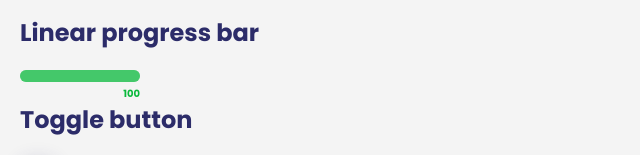
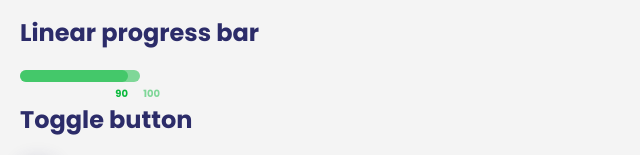
Before and after one commit to Ma-Petite-Planete/ma-petite-librairie, a React (Vite) app: page / in a window 1280 px wide. Shown: the part 5001-5156 px from the top of the page, without its empty margins (0-640 px from the left). Built offline with nearby package versions, Linux system fonts and the light colour scheme; a web font is replaced by a local one.

Commit message:
clean code

```diff
--- a/src/App.tsx
+++ b/src/App.tsx
@@ -460,7 +460,7 @@ function App() {
       <h2>Linear progress bar</h2>
       <MppLinearProgressBar
         maxValue={100}
-        value={100}
+        value={90}
         colorStyle={ProgressBarStyle.green}
       />
 
--- a/src/components/MppLinearProgressBar/MppLinearProgressBar.tsx
+++ b/src/components/MppLinearProgressBar/MppLinearProgressBar.tsx
@@ -49,6 +49,7 @@ export const MppLinearProgressBar: React.FC<LinearProgressBarProps> = ({
   const finishPercentage = Math.round((value / maxValue) * 100);
 
   return (
+    <>
       <div className={`linear_progress_bar_container ${colorStyle}`}>
         <div className="linear_progress_bar--background_value">
           <div className="progress_bar background_value--indicator">
@@ -67,5 +68,6 @@ export const MppLinearProgressBar: React.FC<LinearProgressBarProps> = ({
           {maxValue}
         </p>
       </div>
+    </>
   );
 };
--- a/src/components/MppLinearProgressBar/mpp_linear_progress_bar.css
+++ b/src/components/MppLinearProgressBar/mpp_linear_progress_bar.css
@@ -14,14 +14,17 @@
 .background_value--max_value {
   font-size: 10px;
   font-weight: 700;
-  line-height: auto;
-  text-align: end;
-  position: relative;
+  right: 0;
+  position: absolute;
 }
 
 .end_line_number {
   position: absolute;
   right: -20px;
+}
+
+.linear_progress_bar--main_value {
+  position: relative;
 }
 
 .hide {
```
Also changed, not shown: 2 other files (tests, documents, lock files or other folders). Lines whose indentation alone changed are shown as unchanged.
